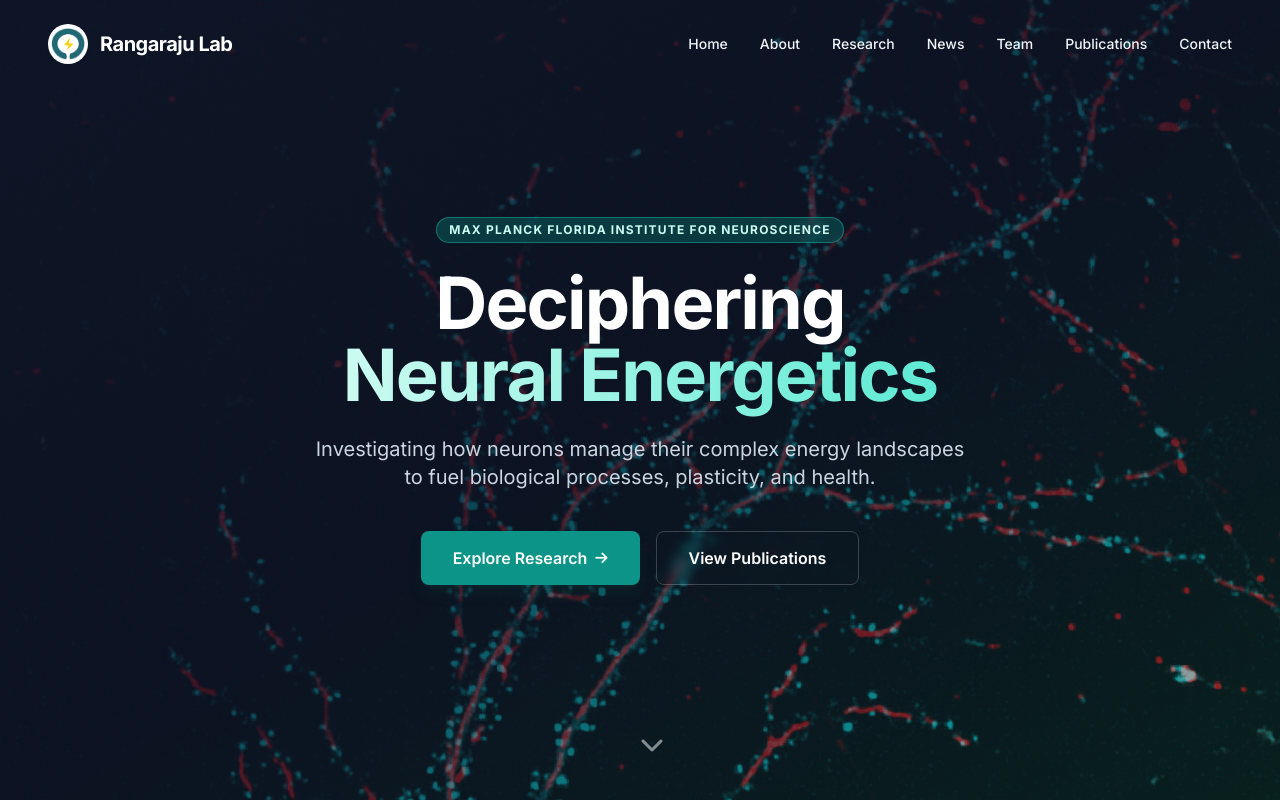
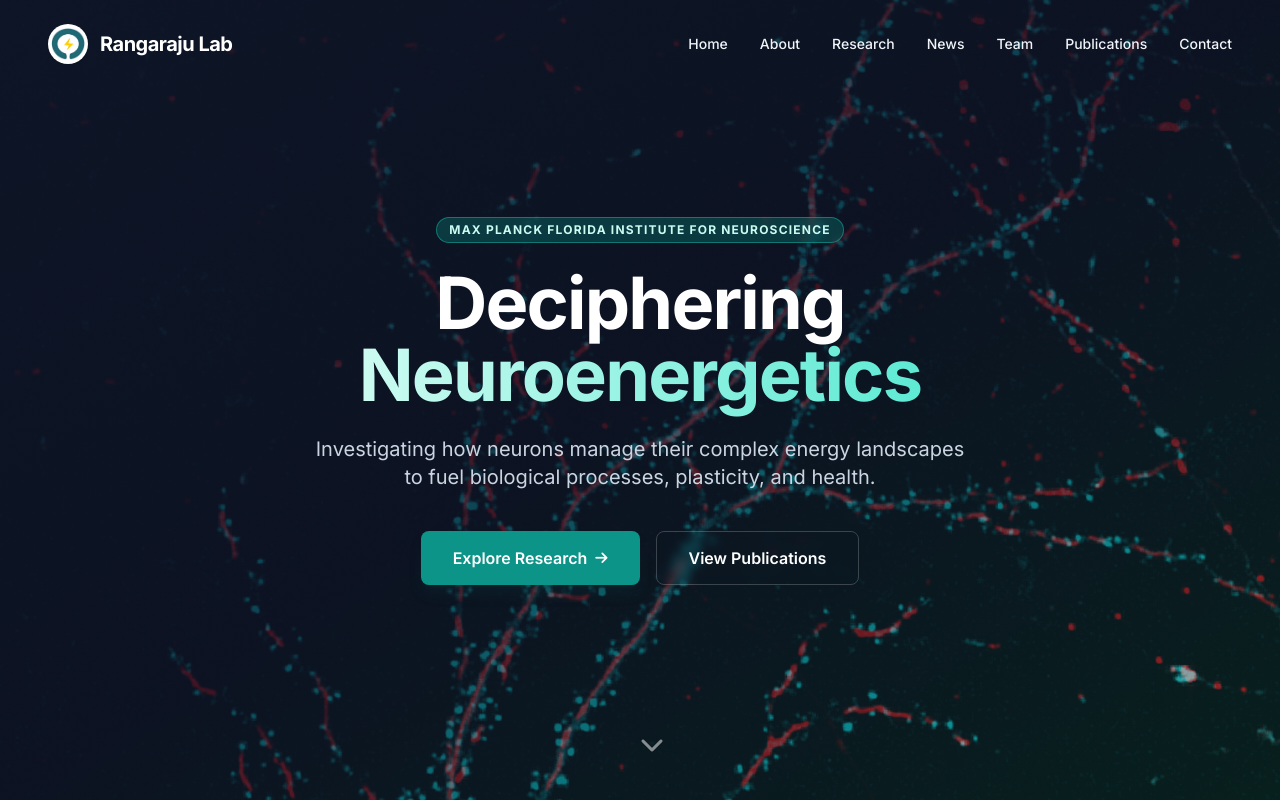
Before and after one commit to dudemeister23/rangarajublab, a React (Vite) app: page / in a window 1280 px wide. Shown: the top 802 px of the page. Built offline with nearby package versions, Linux system fonts and the light colour scheme.

Commit message:
docs: Update terminology from "neural energetics" to "neuroenergetics" across the site.

```diff
--- a/components/Footer.tsx
+++ b/components/Footer.tsx
@@ -48,7 +48,7 @@ const Footer: React.FC = () => {
 
         <div className="flex flex-col md:flex-row justify-between items-center pt-6 border-t border-slate-900 gap-8">
           <div className="text-sm font-medium tracking-wide">
-            &copy; {new Date().getFullYear()} The Rangaraju Lab. Investigating neural energy landscapes.
+            &copy; {new Date().getFullYear()} The Rangaraju Lab. Investigating neuroenergetics.
           </div>
 
           <div className="flex gap-10 text-sm">
--- a/components/Hero.tsx
+++ b/components/Hero.tsx
@@ -23,7 +23,7 @@ const Hero: React.FC = () => {
           <h1 className="text-4xl md:text-6xl lg:text-7xl font-bold tracking-tight mb-6 leading-tight">
             Deciphering <br />
             <span className="text-transparent bg-clip-text bg-gradient-to-r from-neuro-100 to-teal-300">
-              Neural Energetics
+              Neuroenergetics
             </span>
           </h1>
           <p className="max-w-2xl mx-auto text-lg md:text-xl text-slate-300 mb-10 leading-relaxed">
--- a/index.html
+++ b/index.html
@@ -6,7 +6,7 @@
   <meta name="viewport" content="width=device-width, initial-scale=1.0" />
   <title>Rangaraju Lab | Neuroenergetics Research</title>
   <meta name="description"
-    content="The official lab website of Dr. Vidhya Rangaraju, investigating mitochondrial function and neural energetics at Max Planck Florida." />
+    content="The official lab website of Dr. Vidhya Rangaraju, investigating mitochondrial function and neuroenergetics at Max Planck Florida." />
   <link rel="icon" href="assets/logo.png" />
 
   <!-- Google Fonts: Inter -->
```
